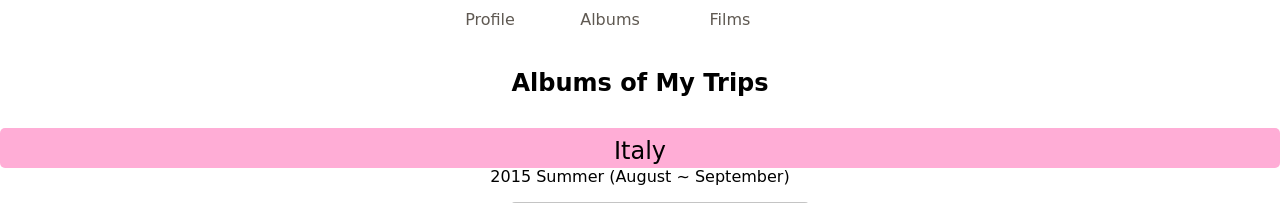
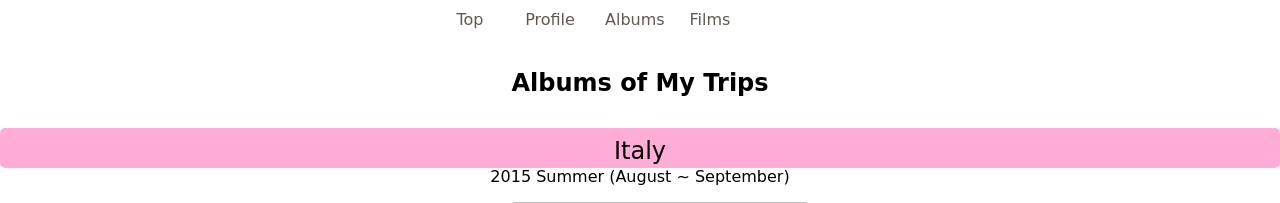
Before and after one commit to mugayoshi/my_homepage, a PHP site: page /albums.html in a window 1280 px wide. Shown: the top 203 px of the page. Run offline with PHP 8.4, Linux system fonts and the light colour scheme; some libraries are stand-ins or nearby versions; some web fonts are replaced; grey boxes are pictures that could not be loaded.

Commit message:
added a link to the top page in albums.html

```diff
--- a/albums.html
+++ b/albums.html
@@ -15,6 +15,7 @@
 		<div id="header">
 			<div class="container">
 				<ul id="menu">
+					<li><a href="html/index.html">Top</a></li>
 					<li><a href="profile.html">Profile</a></li>
 					<li><a href="albums.html">Albums</a></li>
 					<li><a href="films.html">Films</a></li>
--- a/css/style_common.css
+++ b/css/style_common.css
@@ -21,12 +21,12 @@ ul#menu {
 }
 ul#menu > li {
 	display: inline-block;
-	margin-left: 20px;
-	margin-right: 20px;
+	margin-left: 15px;
+	margin-right: 15px;
 }
 ul#menu > li > a{
 	display: inline-block;
-	width: 80px;
+	width: 50px;
 	height: 40px;
 	font-size:16px;
 
```
Also changed, not shown: html/index.html (+4 -4 lines).
